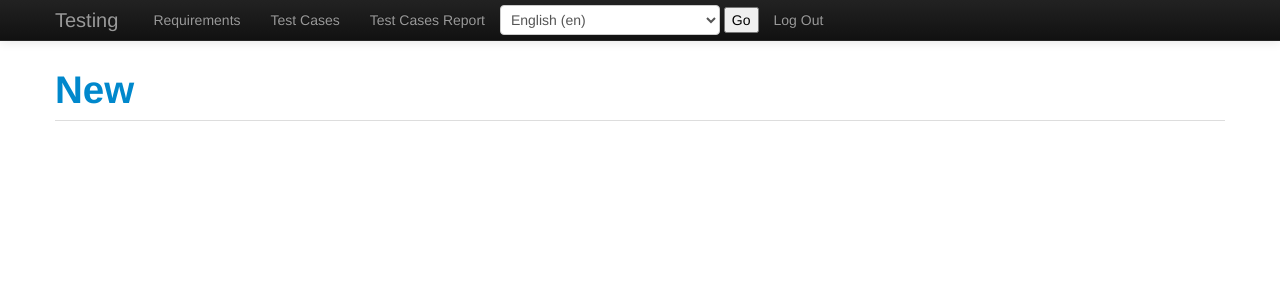
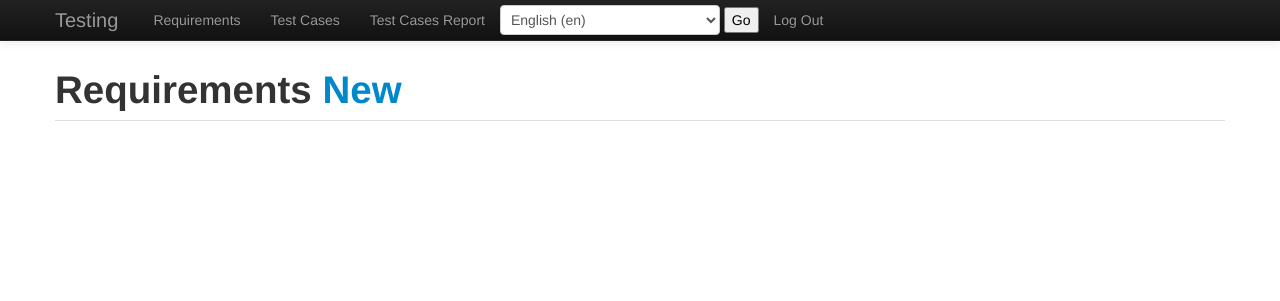
Before and after one commit to marcosalcazar/django-testing-plan, a Django app: page /testing/requirements/ in a window 1280 px wide. Shown: the top 301 px of the page. Run offline with Django 3.2, Linux system fonts and the light colour scheme; the visitor is signed in with stand-in values (Sample User, id 1); data that the repository does not hold is empty; parts of the project's set-up code (start-up, migrations or seed data) failed here and were passed over; some libraries are stand-ins or nearby versions.

Commit message:
Fixed title tag for requirements_list

```diff
--- a/testing_plan/testing/templates/testing/requirement_list.html
+++ b/testing_plan/testing/templates/testing/requirement_list.html
@@ -1,6 +1,7 @@
 {% extends 'list.html' %}
 {% load i18n %}
 
-{% block title_desc %}{% trans "Requirements" %}{% endblock %}
+{% block title_entities %}{% trans "Requirements" %}{% endblock %}
+
 
 {% block url_new %}{% url 'testing:requirement_create' %}{% endblock %}
```
